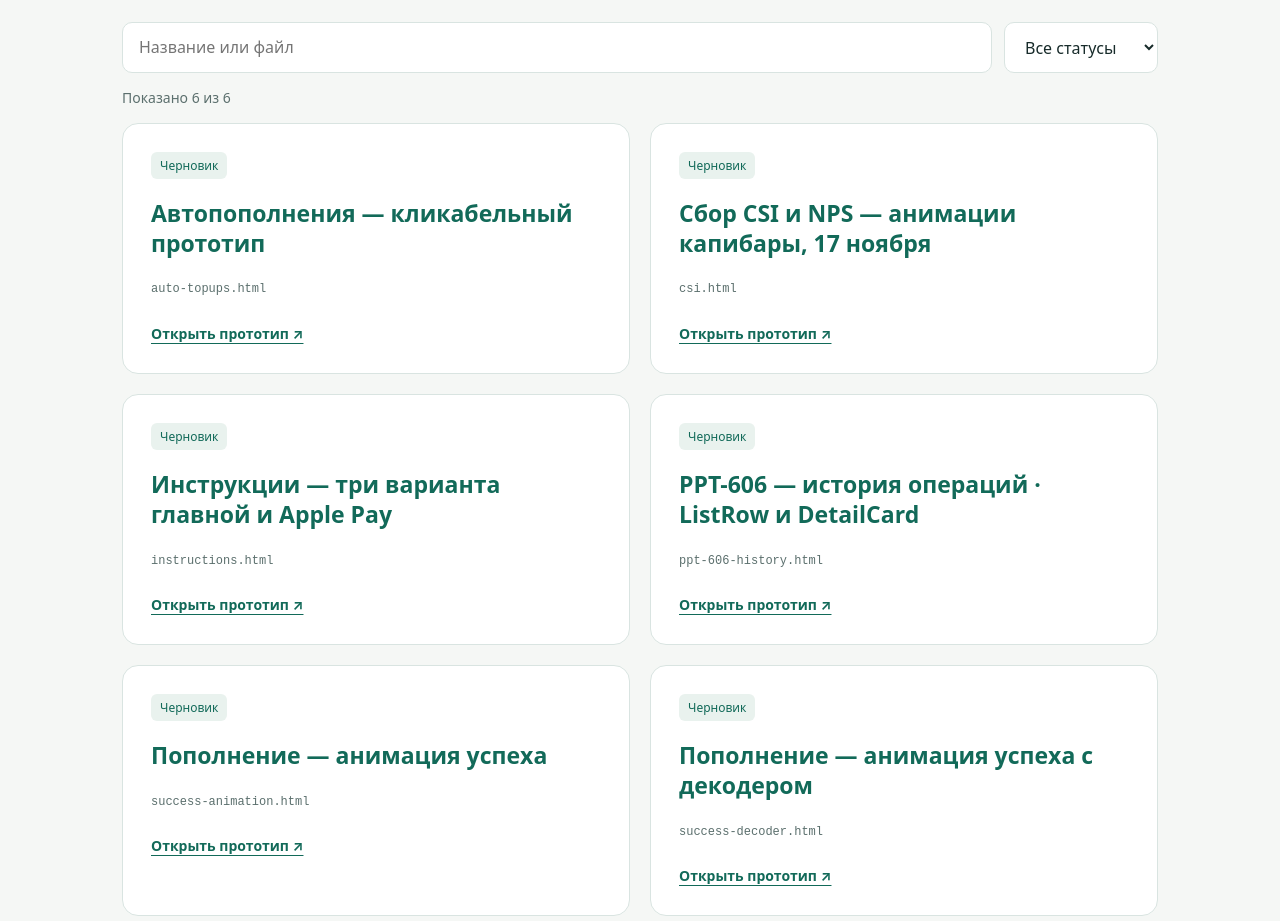
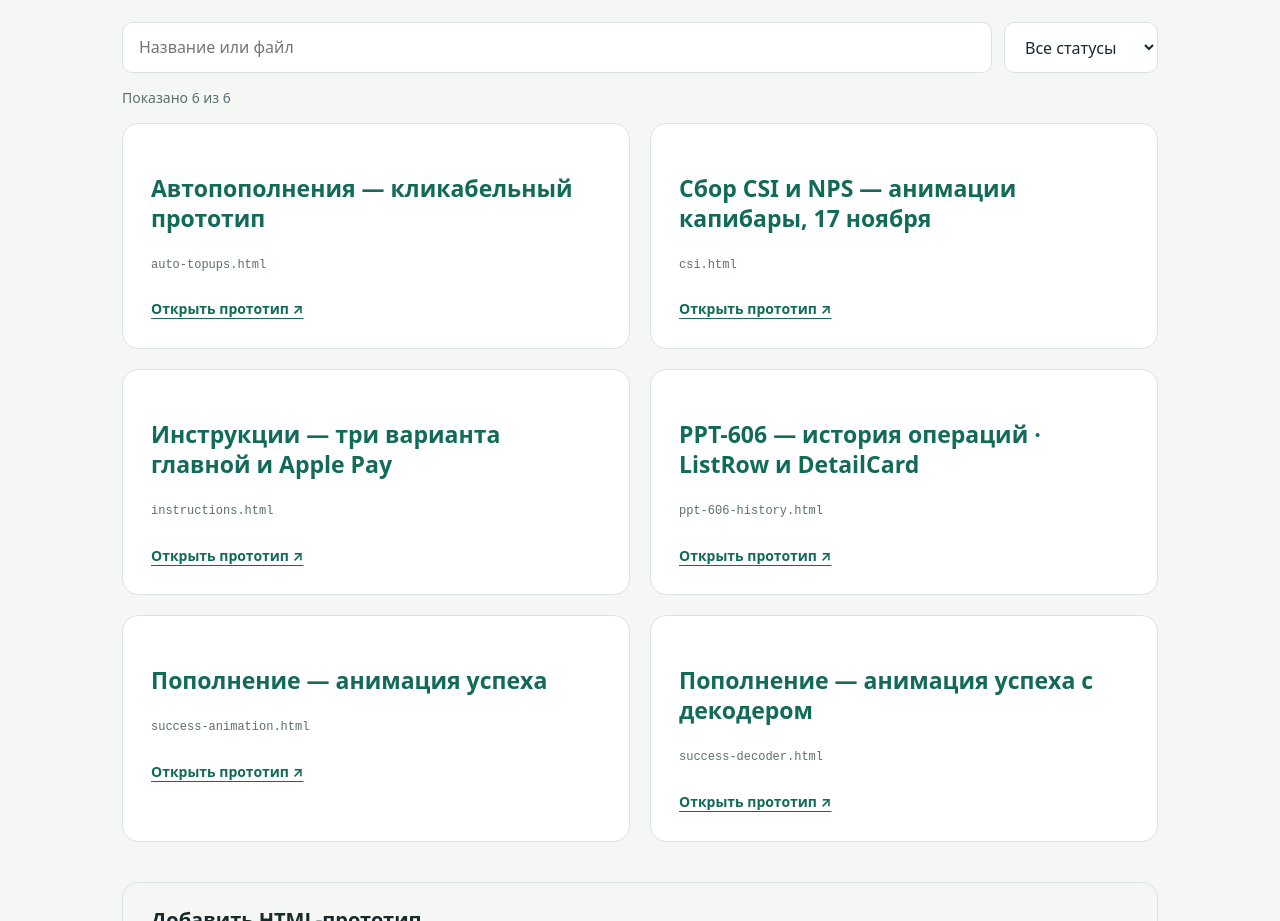
Before and after one commit to ppvm-ut/ppm-design, a plain HTML site: page prototypes/index.html in a window 1280 px wide. Shown: the part 360-1281 px from the top of the page. Drawn offline with Linux system fonts and the light colour scheme.

Commit message:
Hide draft labels in prototypes catalog

```diff
--- a/prototypes/index.html
+++ b/prototypes/index.html
@@ -5,13 +5,13 @@
 </style></head><body>
 <header><a class="brand" href="../">ППМ / Design</a><nav><a href="https://github.com/ppvm-ut/ppm-design/tree/main/prototypes">Папка с файлами ↗</a></nav></header>
 <main><section class="hero"><span class="eyebrow">Продуктовый отдел · 6 рабочих прототипов</span><h1>HTML-прототипы</h1><p class="intro">Открывайте сценарии по прямой ссылке, проверяйте взаимодействия и делитесь нужной версией с командой.</p></section>
-<div class="toolbar"><input id="search" type="search" placeholder="Название или файл" aria-label="Поиск прототипов"><select id="status" aria-label="Статус"><option value="">Все статусы</option><option value="draft">Черновик</option><option value="review">На проверке</option><option value="approved">Согласован</option><option value="archived">Архив</option></select></div><p class="result" id="result" aria-live="polite"></p>
-<section class="grid" aria-label="Прототипы"><article class="card" data-status="draft" data-kind="prototype"><span class="badge">Черновик</span><h2><a href="auto-topups.html">Автопополнения — кликабельный прототип</a></h2><p></p><code>auto-topups.html</code><div class="links"><a class="launch" href="auto-topups.html">Открыть прототип ↗</a></div></article>
-<article class="card" data-status="draft" data-kind="prototype"><span class="badge">Черновик</span><h2><a href="csi.html">Сбор CSI и NPS — анимации капибары, 17 ноября</a></h2><p></p><code>csi.html</code><div class="links"><a class="launch" href="csi.html">Открыть прототип ↗</a></div></article>
-<article class="card" data-status="draft" data-kind="prototype"><span class="badge">Черновик</span><h2><a href="instructions.html">Инструкции — три варианта главной и Apple Pay</a></h2><p></p><code>instructions.html</code><div class="links"><a class="launch" href="instructions.html">Открыть прототип ↗</a></div></article>
-<article class="card" data-status="draft" data-kind="prototype"><span class="badge">Черновик</span><h2><a href="ppt-606-history.html">PPT-606 — история операций · ListRow и DetailCard</a></h2><p></p><code>ppt-606-history.html</code><div class="links"><a class="launch" href="ppt-606-history.html">Открыть прототип ↗</a></div></article>
-<article class="card" data-status="draft" data-kind="prototype"><span class="badge">Черновик</span><h2><a href="success-animation.html">Пополнение — анимация успеха</a></h2><p></p><code>success-animation.html</code><div class="links"><a class="launch" href="success-animation.html">Открыть прототип ↗</a></div></article>
-<article class="card" data-status="draft" data-kind="prototype"><span class="badge">Черновик</span><h2><a href="success-decoder.html">Пополнение — анимация успеха с декодером</a></h2><p></p><code>success-decoder.html</code><div class="links"><a class="launch" href="success-decoder.html">Открыть прототип ↗</a></div></article></section><p class="empty" id="empty" hidden>По этому запросу прототипов нет.</p>
+<div class="toolbar"><input id="search" type="search" placeholder="Название или файл" aria-label="Поиск прототипов"><select id="status" aria-label="Статус"><option value="">Все статусы</option><option value="review">На проверке</option><option value="approved">Согласован</option><option value="archived">Архив</option></select></div><p class="result" id="result" aria-live="polite"></p>
+<section class="grid" aria-label="Прототипы"><article class="card" data-status="draft" data-kind="prototype"><h2><a href="auto-topups.html">Автопополнения — кликабельный прототип</a></h2><p></p><code>auto-topups.html</code><div class="links"><a class="launch" href="auto-topups.html">Открыть прототип ↗</a></div></article>
+<article class="card" data-status="draft" data-kind="prototype"><h2><a href="csi.html">Сбор CSI и NPS — анимации капибары, 17 ноября</a></h2><p></p><code>csi.html</code><div class="links"><a class="launch" href="csi.html">Открыть прототип ↗</a></div></article>
+<article class="card" data-status="draft" data-kind="prototype"><h2><a href="instructions.html">Инструкции — три варианта главной и Apple Pay</a></h2><p></p><code>instructions.html</code><div class="links"><a class="launch" href="instructions.html">Открыть прототип ↗</a></div></article>
+<article class="card" data-status="draft" data-kind="prototype"><h2><a href="ppt-606-history.html">PPT-606 — история операций · ListRow и DetailCard</a></h2><p></p><code>ppt-606-history.html</code><div class="links"><a class="launch" href="ppt-606-history.html">Открыть прототип ↗</a></div></article>
+<article class="card" data-status="draft" data-kind="prototype"><h2><a href="success-animation.html">Пополнение — анимация успеха</a></h2><p></p><code>success-animation.html</code><div class="links"><a class="launch" href="success-animation.html">Открыть прототип ↗</a></div></article>
+<article class="card" data-status="draft" data-kind="prototype"><h2><a href="success-decoder.html">Пополнение — анимация успеха с декодером</a></h2><p></p><code>success-decoder.html</code><div class="links"><a class="launch" href="success-decoder.html">Открыть прототип ↗</a></div></article></section><p class="empty" id="empty" hidden>По этому запросу прототипов нет.</p>
 <section class="guide"><h2>Добавить HTML-прототип</h2><p>Положите файл в <code>prototypes/название.html</code> или соберите папку <code>prototypes/название/index.html</code> с ресурсами рядом.</p><p>После отправки в <code>main</code> и успешной публикации файл появится здесь автоматически. Название берётся из <code>&lt;title&gt;</code>, описание и статус — из метатегов HTML.</p><p><a href="https://github.com/ppvm-ut/ppm-design/blob/main/prototypes/README.md">Инструкция и метатеги ↗</a> · <a href="catalog.json">Список файлов JSON</a></p><p>Сайт публичный. Рабочие документы и согласования остаются в базе отдела и трекере.</p></section><noscript><p>Все прототипы доступны по ссылкам выше. Для поиска и фильтра включите JavaScript.</p></noscript></main>
 <footer>HTML-файлы — источник каталога. Изменения публикуются через GitHub Pages.</footer>
 <script>
```
Also changed, not shown: 1 other file.
